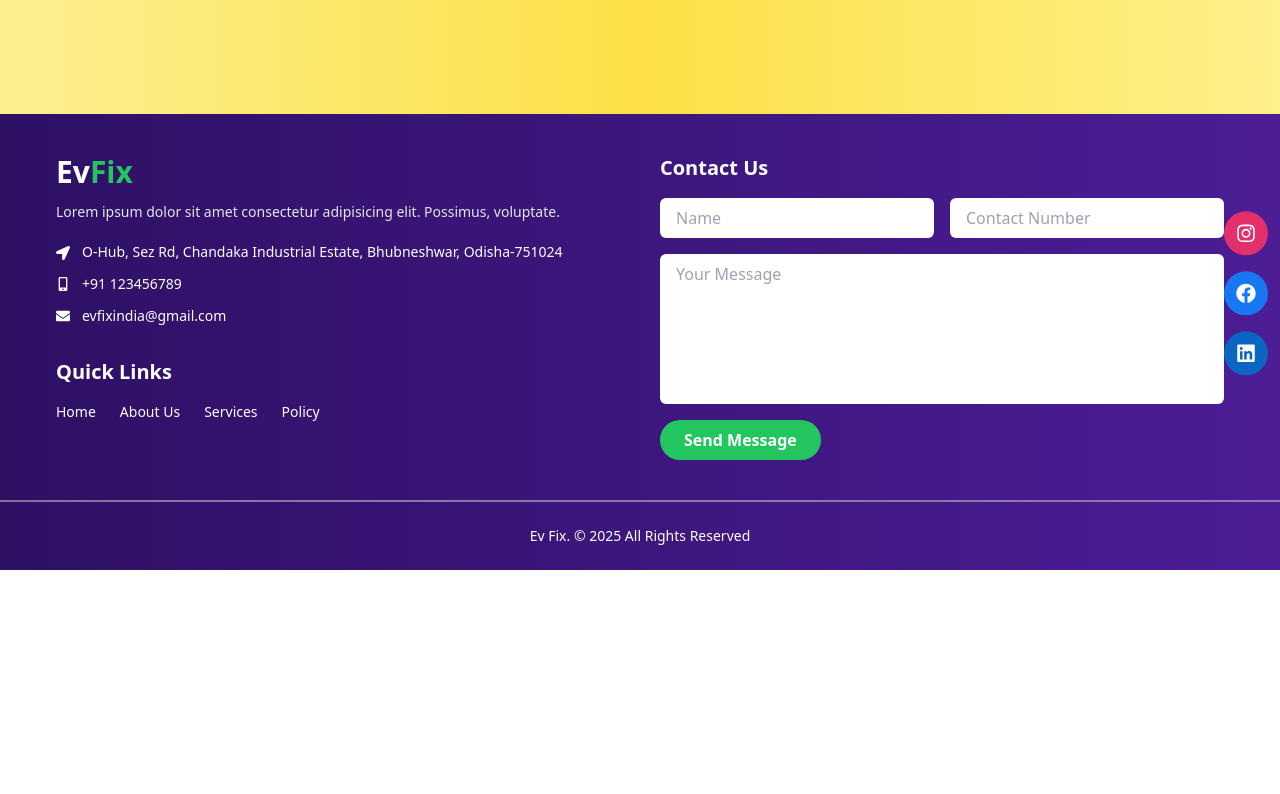
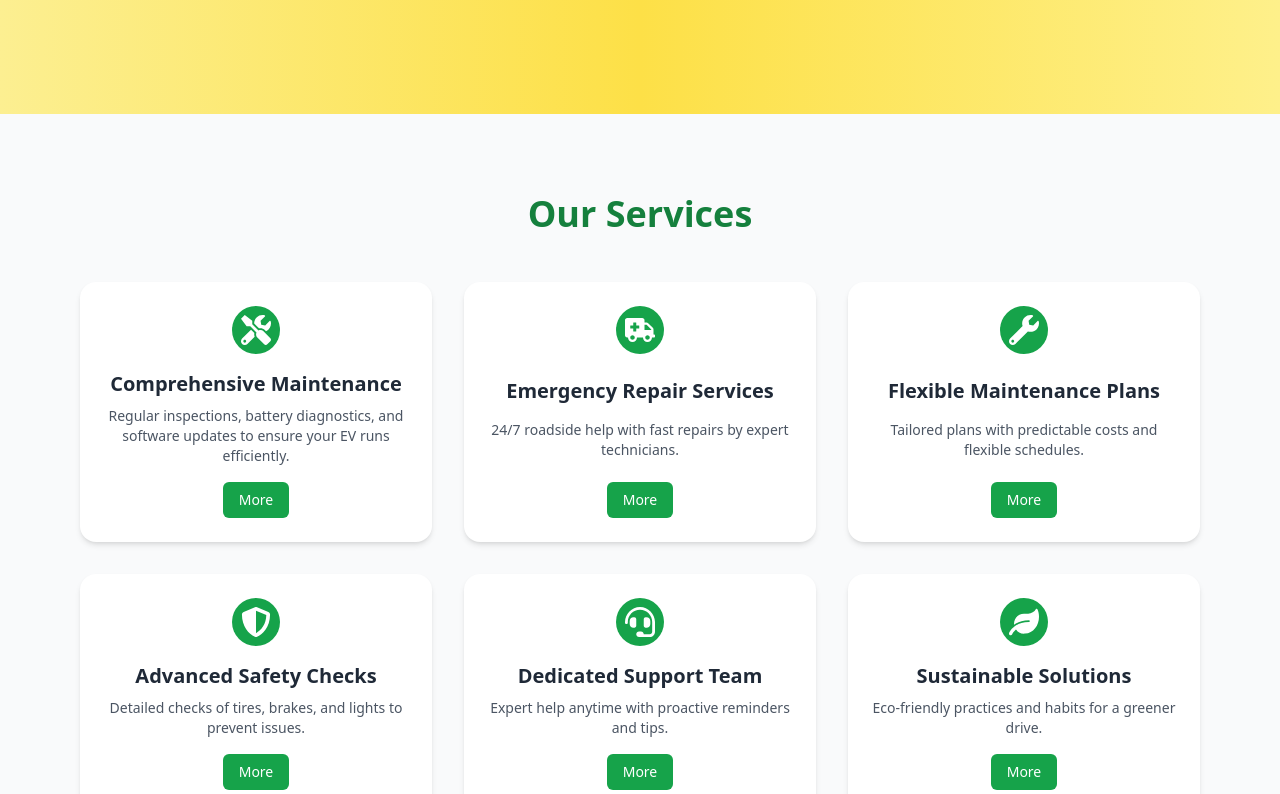
Before and after one commit to sureshkushwaha123/evfix_website, a React (Vite) app: page / in a window 1280 px wide. Shown: the part 1706-2500 px from the top of the page. Before the commit the page ends 2276 px from the top, so only its background shows below. Built offline with nearby package versions, Linux system fonts and the light colour scheme; grey boxes are pictures that could not be loaded.

Commit message:
added services

```diff
--- a/src/App.jsx
+++ b/src/App.jsx
@@ -4,6 +4,7 @@ import OverviewCounter from "./components/overview-counter/OverviewCounter";
 import About from "./components/about/About";
 import SimpleBanner from "./components/simpleBanner/SimpleBanner";
 import Footer from "./components/footer/Footer";
+import Services from "./components/services/Services";
 
 function App() {
   return (
@@ -18,12 +19,15 @@ function App() {
         <About />
       </div>
 
-      <div id="services">
+      <div id="">
         <OverviewCounter />
       </div>
 
       <div id="policy">
         <SimpleBanner />
+      </div>
+      <div id="services" >
+        <Services />
       </div>
 
       <div id="contact">
--- /dev/null
+++ b/src/components/services/Services.jsx
@@ -0,0 +1,148 @@
+import React, { useState } from "react";
+import {
+  FaTools,
+  FaAmbulance,
+  FaWrench,
+  FaShieldAlt,
+  FaHeadset,
+  FaLeaf,
+} from "react-icons/fa";
+
+const services = [
+  {
+    id: 1,
+    title: "Comprehensive Maintenance",
+    description: "Regular inspections, battery diagnostics, and software updates to ensure your EV runs efficiently.",
+    details: [
+      "Regular inspections to ensure optimal performance.",
+      "Battery diagnostics to maximize lifespan.",
+      "Software updates for improved efficiency.",
+    ],
+    icon: <FaTools size={30} className="text-white" />,
+  },
+  {
+    id: 2,
+    title: "Emergency Repair Services",
+    description: "24/7 roadside help with fast repairs by expert technicians.",
+    details: [
+      "24/7 roadside assistance for breakdowns or issues.",
+      "Quick fixes to minimize downtime.",
+      "Expert technicians with cutting-edge tools.",
+    ],
+    icon: <FaAmbulance size={30} className="text-white" />,
+  },
+  {
+    id: 3,
+    title: "Flexible Maintenance Plans",
+    description: "Tailored plans with predictable costs and flexible schedules.",
+    details: [
+      "Plans tailored to individual driving needs.",
+      "Affordable and predictable costs.",
+      "Hassle-free scheduling options.",
+    ],
+    icon: <FaWrench size={30} className="text-white" />,
+  },
+  {
+    id: 4,
+    title: "Advanced Safety Checks",
+    description: "Detailed checks of tires, brakes, and lights to prevent issues.",
+    details: [
+      "Braking, tire, and lighting assessments.",
+      "Real-time safety issue monitoring.",
+      "Detailed service reports for peace of mind.",
+    ],
+    icon: <FaShieldAlt size={30} className="text-white" />,
+  },
+  {
+    id: 5,
+    title: "Dedicated Support Team",
+    description: "Expert help anytime with proactive reminders and tips.",
+    details: [
+      "24/7 support for queries or concerns.",
+      "Expert EV care and maintenance tips.",
+      "Reminders for scheduled check-ups.",
+    ],
+    icon: <FaHeadset size={30} className="text-white" />,
+  },
+  {
+    id: 6,
+    title: "Sustainable Solutions",
+    description: "Eco-friendly practices and habits for a greener drive.",
+    details: [
+      "Eco-friendly maintenance practices.",
+      "Promoting sustainable driving habits.",
+    ],
+    icon: <FaLeaf size={30} className="text-white" />,
+  },
+];
+
+const Services = () => {
+  const [expandedService, setExpandedService] = useState(null);
+
+  return (
+    <section className="py-20 bg-gray-50 min-h-screen" id="services">
+      <div className="max-w-6xl mx-auto px-4">
+        <h2 className="text-4xl font-bold text-center text-green-700 mb-12">
+          Our Services
+        </h2>
+
+        <div className="relative transition-all duration-500 ease-in-out">
+          {expandedService === null ? (
+            <div className="grid md:grid-cols-2 lg:grid-cols-3 gap-8">
+              {services.map((service) => (
+                <div
+                  key={service.id}
+                  className="bg-white rounded-2xl p-6 shadow-md hover:shadow-xl transition-transform transform hover:scale-105 text-center flex flex-col items-center justify-between"
+                >
+                  <div className="bg-green-600 w-12 h-12 flex items-center justify-center rounded-full mb-4">
+                    {service.icon}
+                  </div>
+                  <h3 className="text-xl font-semibold text-gray-800 mb-2">
+                    {service.title}
+                  </h3>
+                  <p className="text-gray-600 text-sm mb-4">{service.description}</p>
+                  <button
+                    onClick={() => setExpandedService(service.id)}
+                    className="bg-green-600 text-white text-sm px-4 py-2 rounded-md hover:bg-green-700 transition"
+                  >
+                    More
+                  </button>
+                </div>
+              ))}
+            </div>
+          ) : (
+            <div className="bg-white rounded-2xl p-8 shadow-xl transition-all duration-500 ease-in-out animate-fade-in">
+              {services
+                .filter((s) => s.id === expandedService)
+                .map((service) => (
+                  <div key={service.id} className="text-center">
+                    <div className="flex justify-center mb-6">
+                      <div className="bg-green-600 w-12 h-12 flex items-center justify-center rounded-full">
+                        {service.icon}
+                      </div>
+                    </div>
+                    <h3 className="text-2xl font-bold text-gray-800 mb-4">
+                      {service.title}
+                    </h3>
+                    <ul className="list-disc list-inside space-y-3 text-gray-700 mb-6 text-left max-w-2xl mx-auto">
+                      {service.details.map((point, idx) => (
+                        <li key={idx}>{point}</li>
+                      ))}
+                    </ul>
+                    <button
+                      onClick={() => setExpandedService(null)}
+                      className="bg-gray-300 text-gray-800 px-4 py-2 rounded hover:bg-gray-400 transition"
+                    >
+                      Back
+                    </button>
+                  </div>
+                ))}
+            </div>
+          )}
+        </div>
+      </div>
+    </section>
+  );
+};
+
+export default Services;
```
